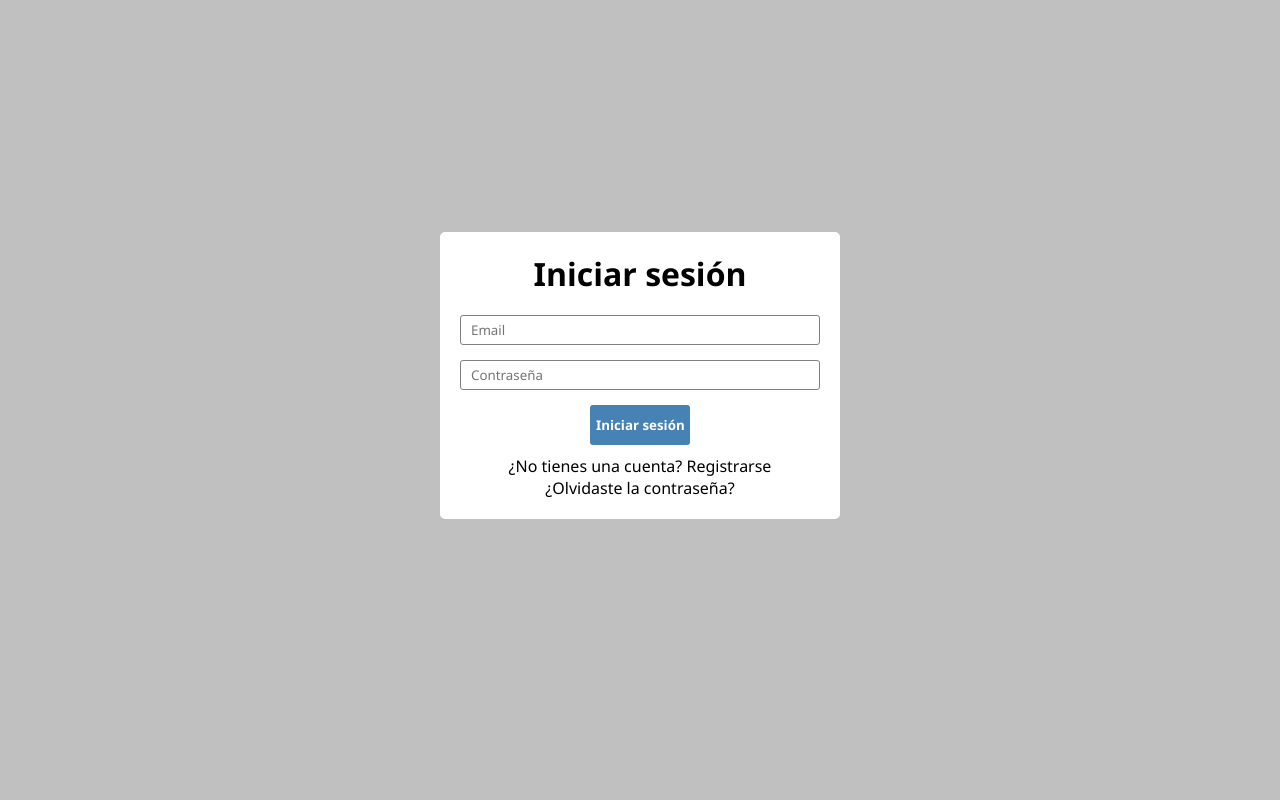
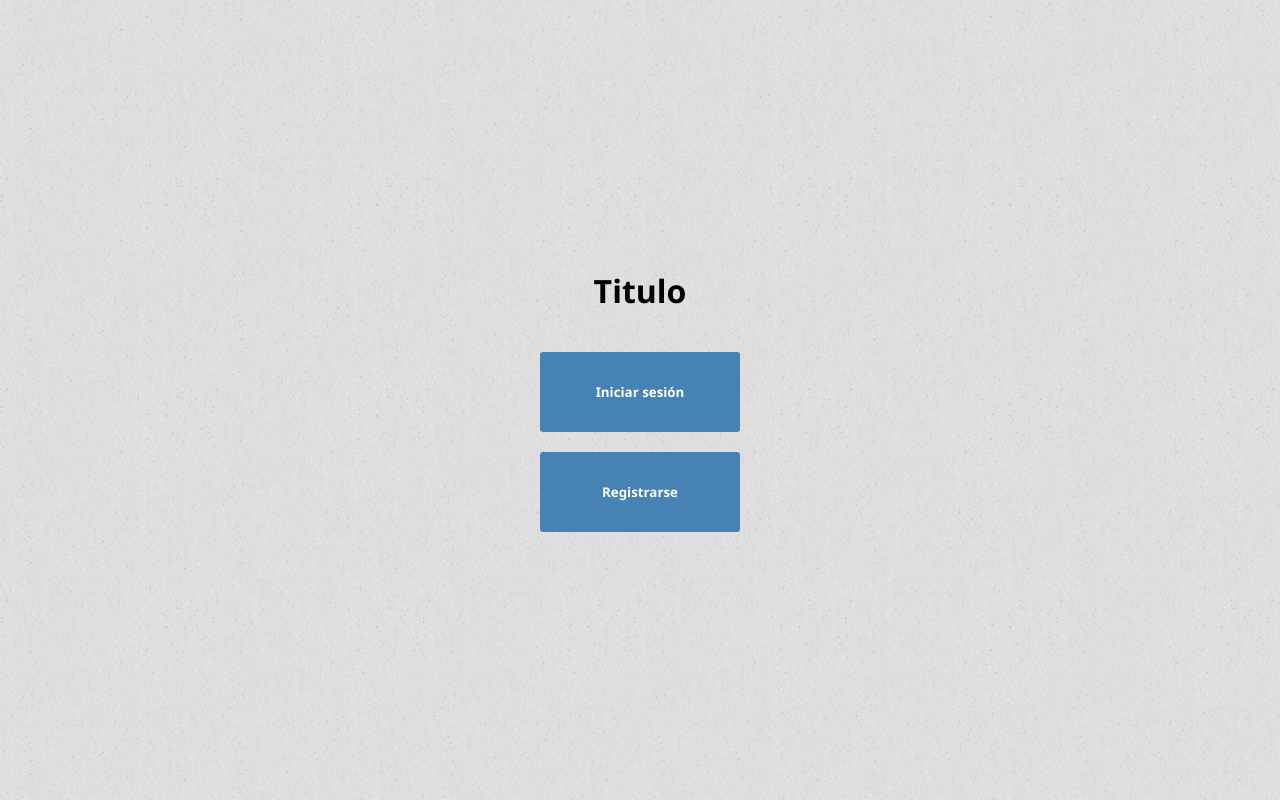
Before and after one commit to DaniloR95/1-Task-manager, a PHP site: page / in a window 1280 px wide. Run offline with PHP 8.4, Linux system fonts and the light colour scheme.

Commit message:
backbraund y pantalla de inicio agregados

```diff
--- a/index.html
+++ b/index.html
@@ -9,6 +9,13 @@
 </head>
 <body>
     <div id="contenedor">
+
+        <div id="home">
+            <h1>Titulo</h1>
+            <input type="button" value="Iniciar sesión" class="botonHome" onclick="mostrarLogin();">
+            <input type="button" value="Registrarse" class="botonHome" onclick="registrarse();">
+        </div>
+
         <form action="login.php" method="post">
             <div id="login">
                 <h1>Iniciar sesión</h1>
@@ -16,7 +23,7 @@
                 <input type="password" name="password" placeholder="Contraseña" class="rellenarLogin">
                 <input type="button" value="Iniciar sesión" id="botonLogin" onclick="this.form.submit();">
                 <p id="crearCuenta">¿No tienes una cuenta? <span onclick="registrarse();" id="registro2">Registrarse</span></p>
-                <p><a href="olvidoPassword.php" id="olvidoPassword">¿Olvidaste la contraseña?</a></p>
+                <p id="olvidoPassword" onclick="olvido();">¿Olvidaste la contraseña?</p>
             </div>
         </form>
         <form action="crearUsuario.php" method="post" id="formulario">
@@ -40,6 +47,17 @@
 
             </div>
         </form>
+        <form action="recuperarClaveConLink.php" method="post" id="recuperar">
+            <div id="restablecerPassword">
+                <h1>¿Olvidaste la contraseña?</h1>
+                <p>Escribe el correo electrónico con el que te registraste y haz clic en "Restablecer contraseña".</p>
+                <input type="email" id="emailRecuperar" name="email" placeholder="Email">
+                <div>
+                    <input type="button" value="Restablecer contraseña" class="botonRestablecer" onclick="this.form.submit();">
+                    <input type="button" value="Cancelar" id="botonOlvidoCancelar" onclick="olvidoCancelar();">
+                </div>
+            </div>
+        </form>
     </div>
     <script src="java_script.js">
     </script>
--- a/java_script.js
+++ b/java_script.js
@@ -1,9 +1,33 @@
+
+function mostrarLogin(){
+    panelHome = document.getElementById("home");
+    login = document.getElementById("login");
+    login.style.display="grid";
+    panelHome.style.display="none";
+}
+
 function registrarse(){
     panelRegistro = document.getElementById("registro");
+    panelHome = document.getElementById("home");
     login = document.getElementById("login");
+    panelHome.style.display="none";
     login.style.display="none";
     panelRegistro.style.display="grid";
 }
+
+function olvido(){
+    panelOlvido = document.getElementById("restablecerPassword");
+    login = document.getElementById("login");
+    login.style.display="none";
+    panelOlvido.style.display="grid";
+}
+function olvidoCancelar(){
+    panelOlvido = document.getElementById("restablecerPassword");
+    login = document.getElementById("login");
+    login.style.display="grid";
+    panelOlvido.style.display="none";
+}
+
 function cancelarRegistro(){
     document.getElementById("nombre").value = "";
     document.getElementById("apellidos").value = "";
--- a/pruebas_style.css
+++ b/pruebas_style.css
@@ -21,7 +21,28 @@ input:focus{
     display: flex;
     justify-content: center;
     align-items: center;
-    background-color: silver;
+    background-image: url(backgrouns/white_sand.png);
+}
+
+#home{
+    width: 400px;
+    display: grid;
+    grid-template-columns: 1fr;
+    padding: 20px;
+    text-align: center;
+    gap: 20px;
+}
+
+.botonHome{
+    width: 200px;
+    margin: auto;
+    height: 80px;
+    cursor: pointer;
+    border-radius: 3px;
+    background-color: steelblue;
+    font-weight: bold;
+    color: white;
+    border: none;
 }
 #registro{
     width: 400px;
@@ -76,9 +97,25 @@ h1{
 
 }
 
+#botonOlvidoCancelar{
+    width: 100px;
+    margin: auto;
+    height: 40px;
+    cursor: pointer;
+    border-radius: 3px;
+    background-color: grey;
+    font-weight: bold;
+    color: white;
+    border: none;
+}
+#botonOlvidoCancelar:hover{
+    background-color: rgb(75, 75, 75);
+
+}
+
 #login{
     width: 400px;
-    display: grid;
+    display: none;
     grid-template-columns: 1fr;
     padding: 20px;
     text-align: center;
@@ -127,7 +164,7 @@ h1{
 }
 #restablecerPassword{
     width: 450px;
-    display: grid;
+    display: none;
     grid-template-columns: 1fr;
     padding: 20px;
     text-align: center;
--- a/tareas_style.css
+++ b/tareas_style.css
@@ -9,7 +9,7 @@
 #contenedor{
     width: 100%;
     padding: 50px;
-    background-color: silver;
+    background-image: url(backgrouns/white_sand.png);
 }
 
 .tarea{
```
Also changed, not shown: olvidoPassword.php (deleted, +0 -19 lines), backgrouns/gray_sand.png (added), backgrouns/white_sand.png (added).
